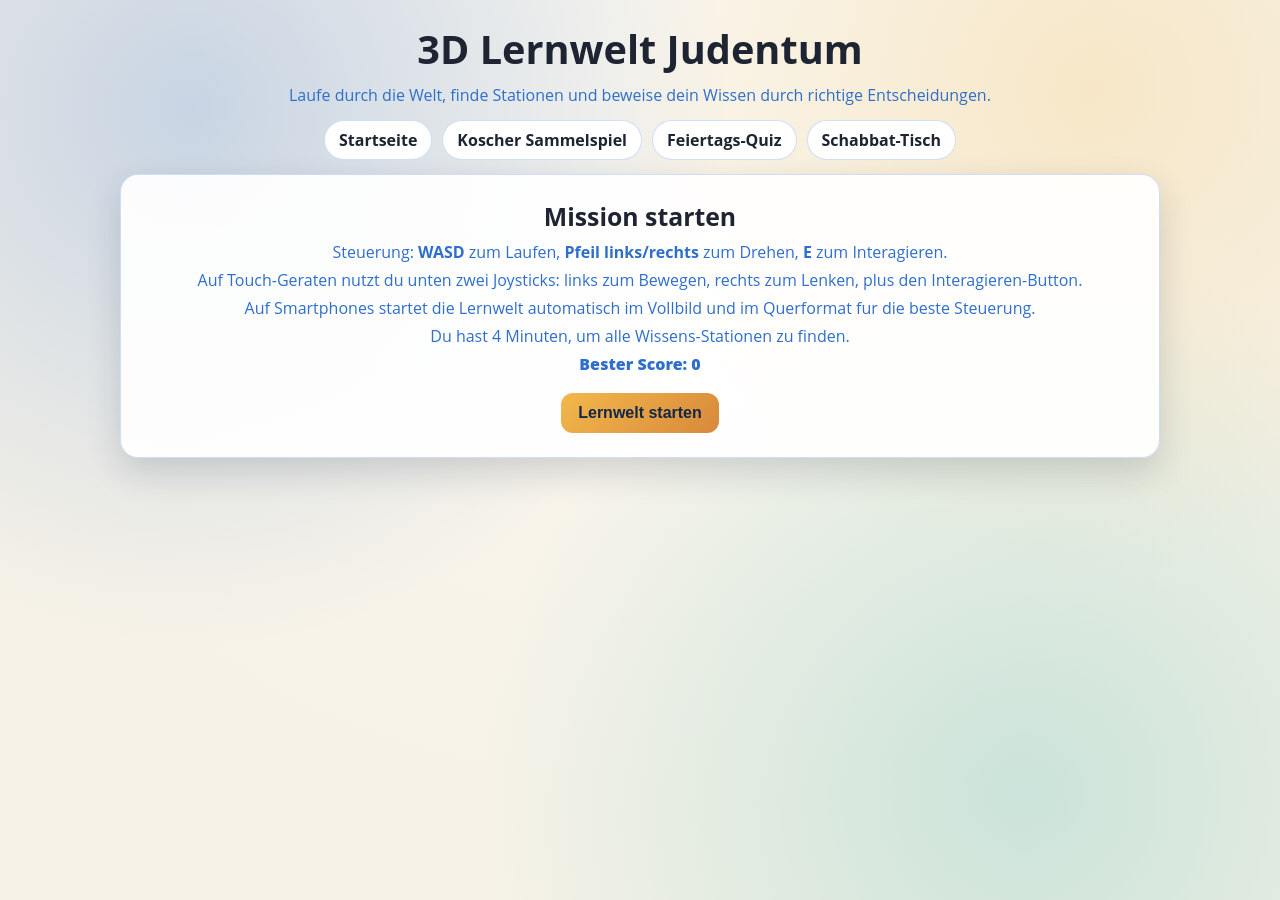
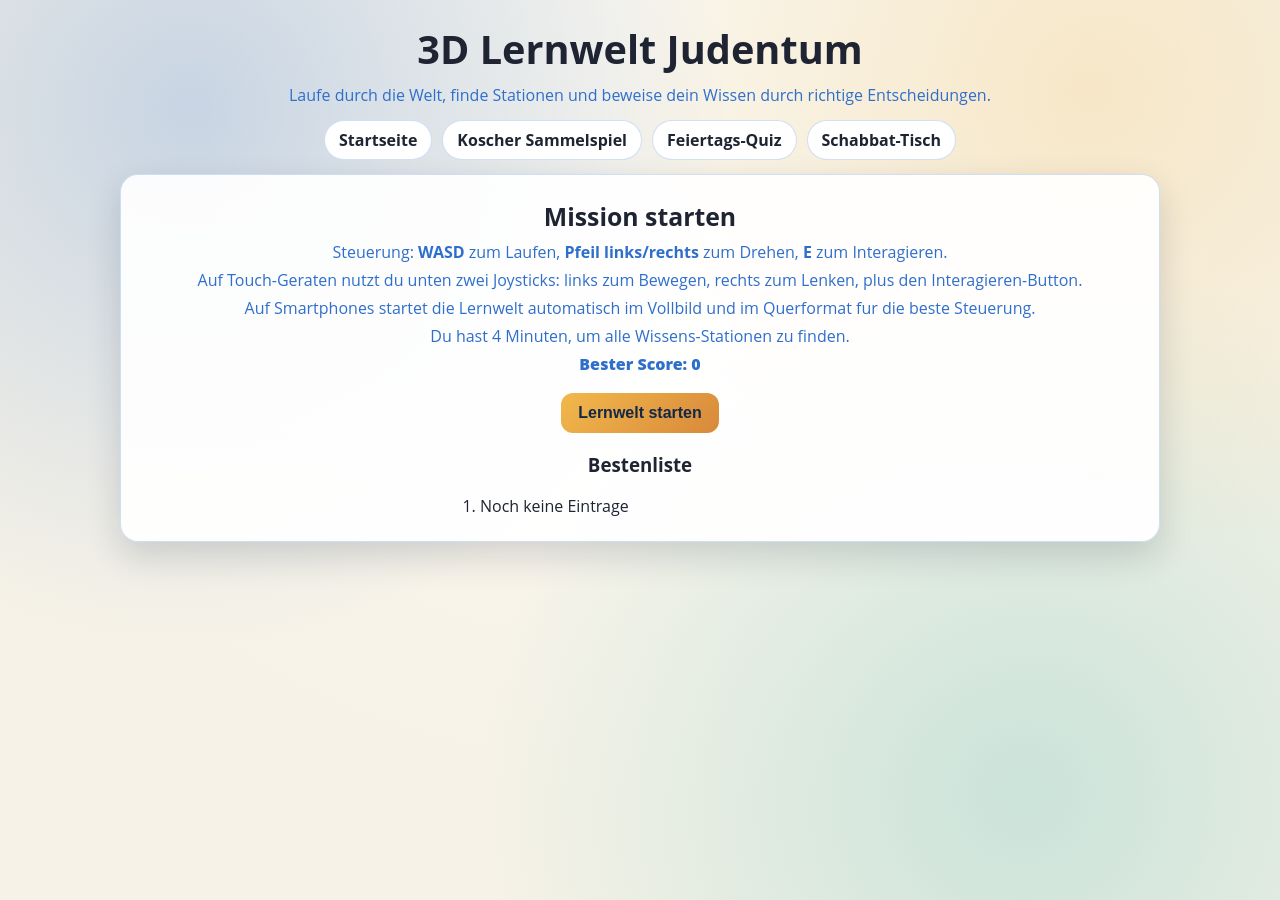
Before and after one commit to stolpersteinebs/stolpersteinebs.github.io, a Jekyll site: the page dreidspiel/index.html, which Jekyll copies as it is, in a window 1280 px wide. Built offline with Jekyll 4.4.1, drawn with Linux system fonts in a browser that asks for light colours; part of the change alters nothing that is shown.

Commit message:
Fix 3D endscreen trigger and show leaderboard before finish

```diff
--- a/dreidspiel/index.html
+++ b/dreidspiel/index.html
@@ -3,6 +3,9 @@
 <head>
     <meta charset="UTF-8">
     <meta name="viewport" content="width=device-width, initial-scale=1.0">
+    <meta name="dreid-supabase-url" content="https://twehohdgzrbikuaiptfh.supabase.co">
+    <meta name="dreid-supabase-key" content="sb_publishable_CDnbNX7X82lPgC69kfvSqw_rmtRkwrn">
+    <meta name="dreid-supabase-table" content="dreidleaderboard">
     <title>3D Lernwelt Judentum</title>
     <link rel="stylesheet" href="styles.css">
 </head>
@@ -28,6 +31,10 @@
         <p>Du hast 4 Minuten, um alle Wissens-Stationen zu finden.</p>
         <p class="start-highscore">Bester Score: <span id="startHighscore">0</span></p>
         <button id="startButton" type="button">Lernwelt starten</button>
+        <section class="leaderboard start-leaderboard" aria-label="Bestenliste vor Spielstart">
+            <h3>Bestenliste</h3>
+            <ol id="startLeaderboardList"></ol>
+        </section>
     </section>
 
     <section id="gamePanel" class="hidden" aria-live="polite">
@@ -85,6 +92,22 @@
         <p id="resultMotto" class="result-motto"></p>
         <p id="resultMeta" class="result-meta"></p>
         <p id="resultText"></p>
+
+        <div id="leaderboardOptIn" class="leaderboard-optin hidden">
+            <p>Mochtest du deinen Score in die Bestenliste eintragen?</p>
+            <label for="playerName">Dein Name</label>
+            <input id="playerName" type="text" maxlength="20" placeholder="Name eingeben" autocomplete="nickname">
+            <div class="leaderboard-actions">
+                <button id="saveLeaderboardButton" type="button">Ja, eintragen</button>
+                <button id="skipLeaderboardButton" type="button" class="secondary">Nein danke</button>
+            </div>
+        </div>
+
+        <section class="leaderboard" aria-label="Bestenliste">
+            <h3>Bestenliste</h3>
+            <ol id="leaderboardList"></ol>
+        </section>
+
         <button id="restartButton" type="button">Nochmal spielen</button>
     </section>
 </main>
--- a/dreidspiel/script.js
+++ b/dreidspiel/script.js
@@ -129,6 +129,7 @@ const PLAYER_RADIUS = 0.2;
 const POWERUP_COUNT = 4;
 const POWERUP_RESPAWN_MS = 5200;
 const POWERUP_MOVE_SPEED = 1.2;
+const LEADERBOARD_SIZE = 5;
 
 const POWERUP_TYPES = [
     { id: "life", icon: "❤️", color: "#ff7b8b", points: 0, life: 1, time: 0, message: "+1 Leben" },
@@ -164,6 +165,13 @@ const resultMottoEl = document.getElementById("resultMotto");
 const resultTextEl = document.getElementById("resultText");
 const resultMetaEl = document.getElementById("resultMeta");
 const scoreWheelValueEl = document.getElementById("scoreWheelValue");
+
+const leaderboardOptInEl = document.getElementById("leaderboardOptIn");
+const playerNameInput = document.getElementById("playerName");
+const saveLeaderboardButton = document.getElementById("saveLeaderboardButton");
+const skipLeaderboardButton = document.getElementById("skipLeaderboardButton");
+const leaderboardListEl = document.getElementById("leaderboardList");
+const startLeaderboardListEl = document.getElementById("startLeaderboardList");
 
 const canvas = document.getElementById("view");
 const ctx = canvas.getContext("2d");
@@ -195,6 +203,7 @@ let rafId = null;
 let lastFrame = 0;
 let feedbackTimeoutId = null;
 let resolveTimeoutId = null;
+let leaderboardEntries = [];
 
 const moveStickInput = {
     active: false,
@@ -267,6 +276,131 @@ function normalizeAngle(angle) {
 
 function formatPoints(value) {
     return new Intl.NumberFormat("de-DE").format(Math.max(0, Math.round(value)));
+}
+
+function normalizeLeaderboard(rawEntries) {
+    if (!Array.isArray(rawEntries)) {
+        return [];
+    }
+
+    const normalized = rawEntries
+        .map((entry) => {
+            if (!entry || typeof entry !== "object") return null;
+
+            const score = Number(entry.score);
+            if (!Number.isFinite(score)) return null;
+
+            const trimmedName = typeof entry.name === "string" ? entry.name.trim() : "";
+            return {
+                name: trimmedName || "Anonym",
+                score
+            };
+        })
+        .filter(Boolean);
+
+    const bestScoresByName = new Map();
+
+    normalized.forEach((entry) => {
+        const key = entry.name.toLocaleLowerCase("de-DE");
+        const existing = bestScoresByName.get(key);
+        if (!existing || entry.score > existing.score) {
+            bestScoresByName.set(key, entry);
+        }
+    });
+
+    return Array.from(bestScoresByName.values())
+        .sort((a, b) => b.score - a.score)
+        .slice(0, LEADERBOARD_SIZE);
+}
+
+function getSupabaseConfig() {
+    const url = document.querySelector('meta[name="dreid-supabase-url"]')?.getAttribute("content")?.trim();
+    const key = document.querySelector('meta[name="dreid-supabase-key"]')?.getAttribute("content")?.trim();
+    const table = document.querySelector('meta[name="dreid-supabase-table"]')?.getAttribute("content")?.trim() || "dreidleaderboard";
+
+    if (!url || !key) {
+        return null;
+    }
+
+    return {
+        url: url.replace(/\/+$/, ""),
+        key,
+        table
+    };
+}
+
+async function parseJsonSafely(response) {
+    const raw = await response.text();
+    if (!raw || !raw.trim()) return null;
+
+    try {
+        return JSON.parse(raw);
+    } catch {
+        return null;
+    }
+}
+
+async function loadLeaderboardFromSupabase(config) {
+    const endpoint = `${config.url}/rest/v1/${encodeURIComponent(config.table)}?select=name,score`;
+    const response = await fetch(endpoint, {
+        method: "GET",
+        headers: {
+            apikey: config.key,
+            Authorization: `Bearer ${config.key}`,
+            Accept: "application/json"
+        }
+    });
+
+    if (!response.ok) {
+        throw new Error("Supabase GET fehlgeschlagen");
+    }
+
+    const payload = await parseJsonSafely(response);
+    return normalizeLeaderboard(payload);
+}
+
+async function saveLeaderboardToSupabase(config, name, score) {
+    const endpoint = `${config.url}/rest/v1/${encodeURIComponent(config.table)}`;
+    const response = await fetch(endpoint, {
+        method: "POST",
+        headers: {
+            apikey: config.key,
+            Authorization: `Bearer ${config.key}`,
+            "Content-Type": "application/json",
+            Prefer: "return=minimal"
+        },
+        body: JSON.stringify([{ name, score }])
+    });
+
+    if (!response.ok) {
+        throw new Error("Supabase POST fehlgeschlagen");
+    }
+
+    return loadLeaderboardFromSupabase(config);
+}
+
+function renderLeaderboardList(listEl, entries) {
+    if (!listEl) return;
+
+    listEl.innerHTML = "";
+
+    if (!entries.length) {
+        const item = document.createElement("li");
+        item.textContent = "Noch keine Eintrage";
+        listEl.appendChild(item);
+        return;
+    }
+
+    entries.forEach((entry) => {
+        const item = document.createElement("li");
+        item.textContent = `${entry.name}: ${formatPoints(entry.score)} Punkte`;
+        listEl.appendChild(item);
+    });
+}
+
+function renderLeaderboard(entries) {
+    renderLeaderboardList(leaderboardListEl, entries);
+    renderLeaderboardList(startLeaderboardListEl, entries);
 }
 
 function randomBetween(min, max) {
@@ -1139,6 +1273,17 @@ function closeQuestion() {
     state.answerLocked = false;
     questionModalEl.classList.add("hidden");
     updateNearbyPrompt();
+
+    if (!state.running) return;
+
+    if (state.lives <= 0) {
+        void endGame("Keine Leben mehr.");
+        return;
+    }
+
+    if (state.solved >= state.stations.length) {
+        void endGame("Alle Orte im Labyrinth erkundet.");
+    }
 }
 
 function answerStation(stationId, selectedIndex) {
@@ -1183,11 +1328,11 @@ function answerStation(stationId, selectedIndex) {
     continueButton.addEventListener("click", () => {
         closeQuestion();
         if (state.lives <= 0) {
-            endGame("Keine Leben mehr.");
+            void endGame("Keine Leben mehr.");
             return;
         }
         if (state.solved >= state.stations.length) {
-            endGame("Alle Orte im Labyrinth erkundet.");
+            void endGame("Alle Orte im Labyrinth erkundet.");
         }
     });
     answerButtonsEl.appendChild(continueButton);
@@ -1196,11 +1341,11 @@ function answerStation(stationId, selectedIndex) {
         if (!state || !state.running || !state.questionOpen) return;
         closeQuestion();
         if (state.lives <= 0) {
-            endGame("Keine Leben mehr.");
+            void endGame("Keine Leben mehr.");
             return;
         }
         if (state.solved >= state.stations.length) {
-            endGame("Alle Orte im Labyrinth erkundet.");
+            void endGame("Alle Orte im Labyrinth erkundet.");
         }
     }, 2200);
 }
@@ -1220,7 +1365,35 @@ function getResultMotto(score, correctCount, totalStations) {
     return "Solider Start: erkunde die Stationen in Ruhe noch einmal fur mehr Sicherheit.";
 }
 
-function endGame(reason) {
+async function refreshLeaderboard() {
+    const config = getSupabaseConfig();
+
+    if (!config) {
+        leaderboardEntries = [];
+        renderLeaderboard(leaderboardEntries);
+        return;
+    }
+
+    try {
+        leaderboardEntries = await loadLeaderboardFromSupabase(config);
+    } catch {
+        leaderboardEntries = [];
+    }
+
+    renderLeaderboard(leaderboardEntries);
+}
+
+function setupLeaderboardOptIn() {
+    if (!leaderboardOptInEl) return;
+
+    leaderboardOptInEl.classList.remove("hidden");
+    if (playerNameInput) {
+        playerNameInput.value = "";
+        playerNameInput.focus();
+    }
+}
+
+async function endGame(reason) {
     if (!state || !state.running) return;
 
     state.running = false;
@@ -1259,7 +1432,10 @@ function endGame(reason) {
     updateFullscreenButtonLabel();
     gamePanelEl.classList.add("hidden");
     resultEl.classList.remove("hidden");
-}
+    setupLeaderboardOptIn();
+    renderLeaderboard(leaderboardEntries);
+}
+
 
 function startTimer() {
     if (timerId) {
@@ -1274,7 +1450,7 @@ function startTimer() {
         if (state.timeLeft <= 0) {
             state.timeLeft = 0;
             updateHud();
-            endGame("Zeit abgelaufen.");
+            void endGame("Zeit abgelaufen.");
             return;
         }
 
@@ -1327,6 +1503,7 @@ async function startGame() {
     resultEl.classList.add("hidden");
     questionModalEl.classList.add("hidden");
     feedbackBannerEl.classList.add("hidden");
+    if (leaderboardOptInEl) leaderboardOptInEl.classList.add("hidden");
     setInteractButtonState(false);
     gamePanelEl.classList.remove("hidden");
 
@@ -1343,6 +1520,7 @@ async function startGame() {
 function showStartScreen() {
     const highscore = Number(localStorage.getItem("dreid_lernwelt_highscore") || 0);
     startHighscoreEl.textContent = formatPoints(highscore);
+    void refreshLeaderboard();
 }
 
 startButton.addEventListener("click", startGame);
@@ -1351,6 +1529,37 @@ laterButton.addEventListener("click", () => {
     if (!state) return;
     closeQuestion();
 });
+
+if (saveLeaderboardButton) {
+    saveLeaderboardButton.addEventListener("click", async () => {
+        if (!state || !leaderboardOptInEl) return;
+
+        const config = getSupabaseConfig();
+        if (!config) {
+            leaderboardOptInEl.classList.add("hidden");
+            return;
+        }
+
+        const name = playerNameInput?.value?.trim() || "Anonym";
+
+        saveLeaderboardButton.disabled = true;
+        try {
+            leaderboardEntries = await saveLeaderboardToSupabase(config, name, state.score);
+            renderLeaderboard(leaderboardEntries);
+            leaderboardOptInEl.classList.add("hidden");
+        } catch {
+            showFeedback("Eintrag konnte nicht gespeichert werden.", "bad");
+        } finally {
+            saveLeaderboardButton.disabled = false;
+        }
+    });
+}
+
+if (skipLeaderboardButton && leaderboardOptInEl) {
+    skipLeaderboardButton.addEventListener("click", () => {
+        leaderboardOptInEl.classList.add("hidden");
+    });
+}
 
 window.addEventListener("keydown", (event) => {
     if (event.code in keys) {
--- a/dreidspiel/styles.css
+++ b/dreidspiel/styles.css
@@ -134,12 +134,25 @@ body.pseudo-fullscreen .render-frame {
 
 #startButton,
 #restartButton,
+#saveLeaderboardButton,
 .later {
     margin-top: 12px;
     border: none;
     border-radius: 12px;
     background: linear-gradient(135deg, var(--accent), #d8893b);
     color: #122848;
+    font-weight: 800;
+    font-size: 1rem;
+    padding: 11px 17px;
+    cursor: pointer;
+}
+
+#skipLeaderboardButton {
+    margin-top: 12px;
+    border: 1px solid rgba(47, 111, 204, 0.3);
+    border-radius: 12px;
+    background: #fff;
+    color: var(--ink);
     font-weight: 800;
     font-size: 1rem;
     padding: 11px 17px;
@@ -556,6 +569,52 @@ body.pseudo-fullscreen .render-frame .fullscreen-btn {
     color: var(--violet);
 }
 
+
+.leaderboard-optin {
+    margin: 14px auto;
+    padding: 14px;
+    max-width: 420px;
+    border: 1px solid var(--line);
+    border-radius: 12px;
+    background: rgba(255, 255, 255, 0.75);
+}
+
+.leaderboard-optin label {
+    display: block;
+    font-weight: 700;
+    margin-bottom: 6px;
+}
+
+#playerName {
+    width: min(100%, 280px);
+    border: 1px solid rgba(47, 111, 204, 0.32);
+    border-radius: 10px;
+    padding: 9px 10px;
+    font: inherit;
+}
+
+.leaderboard-actions {
+    display: flex;
+    justify-content: center;
+    gap: 10px;
+    flex-wrap: wrap;
+}
+
+.leaderboard {
+    margin-top: 14px;
+}
+.start-leaderboard {
+    margin-top: 16px;
+}
+
+
+.leaderboard ol {
+    max-width: 360px;
+    margin: 8px auto 0;
+    text-align: left;
+    padding-left: 20px;
+}
+
 .hidden {
     display: none;
 }
```
